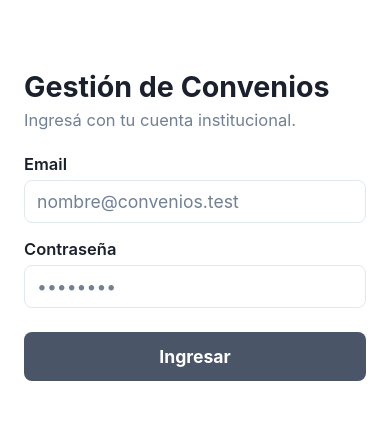
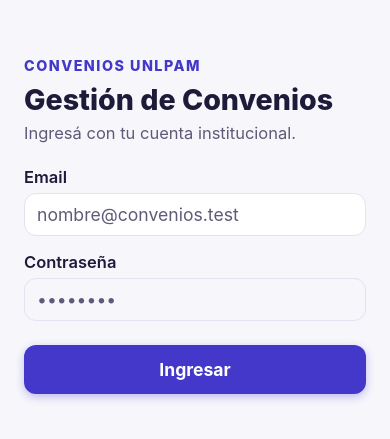
Before and after one commit to victoriariosmass-blip/integrador-POW-LOAM, a React Native app in the folder mobile/: screen /Escanear in a window 390 px wide. Shown: the part 197-636 px from the top of the page. Built offline with nearby package versions, Linux system fonts and the light colour scheme.

Commit message:
Estilo indigo en la app, igual que web

```diff
--- a/mobile/src/componentes/atomos/BotonPersonalizado.js
+++ b/mobile/src/componentes/atomos/BotonPersonalizado.js
@@ -17,7 +17,7 @@ export const BotonPersonalizado = ({
       style={[
         estilos.boton,
         esPrimario
-          ? { backgroundColor: colores.botonPrimario }
+          ? [estilos.primario, { backgroundColor: colores.botonPrimario, shadowColor: colores.botonPrimario }]
           : [
               estilos.secundario,
               { backgroundColor: colores.botonSecundario, borderColor: colores.borde },
@@ -30,7 +30,7 @@ export const BotonPersonalizado = ({
       <Text
         style={[
           estilos.texto,
-          !esPrimario && { color: colores.textoPrincipal },
+          !esPrimario && { color: colores.acento },
         ]}
       >
         {titulo}
@@ -42,9 +42,16 @@ export const BotonPersonalizado = ({
 const estilos = StyleSheet.create({
   boton: {
     paddingVertical: 14,
-    borderRadius: 8,
+    borderRadius: 12,
     alignItems: 'center',
     marginVertical: 6,
+  },
+  // sombra índigo suave, como los botones de la web
+  primario: {
+    shadowOffset: { width: 0, height: 3 },
+    shadowOpacity: 0.3,
+    shadowRadius: 8,
+    elevation: 3,
   },
   secundario: {
     borderWidth: 1,
@@ -54,7 +61,7 @@ const estilos = StyleSheet.create({
   },
   texto: {
     color: '#FFFFFF',
-    fontWeight: 'bold',
-    fontSize: 14,
+    fontWeight: '700',
+    fontSize: 15,
   },
 });
--- a/mobile/src/componentes/atomos/EtiquetaEstado.js
+++ b/mobile/src/componentes/atomos/EtiquetaEstado.js
@@ -1,44 +1,29 @@
-//Para indicar el estado: Vigente, Por firmar, En trámite
+//Para indicar el estado: Vigente, Por firmar, En trámite...
+//Mismos colores que las etiquetas de la web: fondo suave, borde y texto oscuro (buen contraste).
 import React from 'react';
 import { View, Text, StyleSheet } from 'react-native';
 import { usarPreferencias } from '../../contexto/ContextoPreferencias';
 
+// [fondo, texto, borde] en modo claro y en modo oscuro
+const COLORES = {
+  vigente:      { claro: ['#E6F6EC', '#1C6B3A', '#ACDDBE'], oscuro: ['#123322', '#A7F3C0', '#1F5C38'] },
+  en_tramite:   { claro: ['#FFF7E0', '#7A5300', '#F2D98F'], oscuro: ['#3A2C08', '#FCD982', '#6B5214'] },
+  por_firmar:   { claro: ['#EEF0FF', '#3730A3', '#C9CBF7'], oscuro: ['#2A2654', '#C7C4FB', '#4A44A0'] },
+  vencido:      { claro: ['#FDECEC', '#9B1C1C', '#F3B9B9'], oscuro: ['#3F1A24', '#FCA5A5', '#7A2A36'] },
+  cancelado:    { claro: ['#FDECEC', '#9B1C1C', '#F3B9B9'], oscuro: ['#3F1A24', '#FCA5A5', '#7A2A36'] },
+  sin_conexion: { claro: ['#FDECEC', '#9B1C1C', '#F3B9B9'], oscuro: ['#3F1A24', '#FCA5A5', '#7A2A36'] },
+  archivado:    { claro: ['#ECEBF2', '#3D3A52', '#D3D1E0'], oscuro: ['#2A2840', '#D3D1E0', '#45425E'] },
+  por_defecto:  { claro: ['#F3F3F7', '#44415C', '#DCDAE8'], oscuro: ['#26224A', '#D3D1E0', '#3D3966'] },
+};
+
 export const EtiquetaEstado = ({ texto, variante = 'por_defecto' }) => {
   const { factorActual, esModoOscuro } = usarPreferencias();
-  const obtenerColores = () => {
-    if (esModoOscuro) {
-      switch (variante) {
-        case 'vigente':
-          return { fondo: '#14532D', texto: '#FFFFFF' };
-        case 'por_firmar':
-          return { fondo: '#713F12', texto: '#FFFFFF' };
-        case 'en_tramite':
-          return { fondo: '#1E3A8A', texto: '#FFFFFF' };
-        case 'sin_conexion':
-          return { fondo: '#7F1D1D', texto: '#FFFFFF' };
-        default:
-          return { fondo: '#334155', texto: '#FFFFFF' };
-      }
-    }
-
-    switch (variante) {
-      case 'vigente':
-        return { fondo: '#E8F5E9', texto: '#333333' };
-      case 'por_firmar':
-        return { fondo: '#FFF3E0', texto: '#333333' };
-      case 'en_tramite':
-        return { fondo: '#E3F2FD', texto: '#333333' };
-      case 'sin_conexion':
-        return { fondo: '#FFEBEE', texto: '#333333' };
-      default:
-        return { fondo: '#E0E0E0', texto: '#333333' };
-    }
-  };
-  const coloresEstado = obtenerColores();
+  const tono = (COLORES[variante] ?? COLORES.por_defecto)[esModoOscuro ? 'oscuro' : 'claro'];
+  const [fondo, color, borde] = tono;
 
   return (
-    <View style={[estilos.etiqueta, { backgroundColor: coloresEstado.fondo }]}>
-      <Text style={[estilos.texto, { color: coloresEstado.texto, fontSize: 12 * factorActual }]}>{texto}</Text>
+    <View style={[estilos.etiqueta, { backgroundColor: fondo, borderColor: borde }]}>
+      <Text style={[estilos.texto, { color, fontSize: 12 * factorActual }]}>{texto}</Text>
     </View>
   );
 };
@@ -46,8 +31,9 @@ export const EtiquetaEstado = ({ texto, variante = 'por_defecto' }) => {
 const estilos = StyleSheet.create({
   etiqueta: {
     paddingHorizontal: 10,
-    paddingVertical: 4,
-    borderRadius: 12,
+    paddingVertical: 3,
+    borderRadius: 999,
+    borderWidth: 1,
     alignSelf: 'flex-start',
   },
   texto: {
--- a/mobile/src/componentes/moleculas/ElementoConvenio.js
+++ b/mobile/src/componentes/moleculas/ElementoConvenio.js
@@ -12,7 +12,7 @@ export const ElementoConvenio = ({ codigo, descripcion, estado, alPresionar }) =
 
   return (
     <TouchableOpacity
-      style={[estilos.contenedor, { backgroundColor: colores.tarjeta, borderColor: colores.borde }]}
+      style={[estilos.contenedor, { backgroundColor: colores.tarjeta, borderColor: colores.borde, shadowColor: colores.sombra }]}
       onPress={alPresionar}
     >
       <View style={estilos.filaSuperior}>
@@ -30,8 +30,12 @@ const estilos = StyleSheet.create({
   contenedor: {
     padding: 14,
     borderWidth: 1,
-    borderRadius: 8,
-    overflow: 'hidden',
+    borderRadius: 16,
+    // sombra suave, como las tarjetas de la web
+    shadowOffset: { width: 0, height: 2 },
+    shadowOpacity: 0.06,
+    shadowRadius: 8,
+    elevation: 1,
     marginBottom: 10,
   },
   filaSuperior: {
--- a/mobile/src/componentes/moleculas/TarjetaMetrica.js
+++ b/mobile/src/componentes/moleculas/TarjetaMetrica.js
@@ -7,7 +7,7 @@ export const TarjetaMetrica = ({ titulo, valor }) => {
   const { factorActual, colores } = usarPreferencias();
 
   return (
-    <View style={[estilos.tarjeta, { backgroundColor: colores.tarjeta, borderColor: colores.borde }]}>
+    <View style={[estilos.tarjeta, { backgroundColor: colores.tarjeta, borderColor: colores.borde, shadowColor: colores.sombra }]}>
       <Text style={[estilos.titulo, { color: colores.textoSecundario, fontSize: 13 * factorActual }]}>{titulo}</Text>
       <Text style={[estilos.valor, { color: colores.textoPrincipal, fontSize: 22 * factorActual }]}>{valor}</Text>
     </View>
@@ -19,7 +19,12 @@ const estilos = StyleSheet.create({
     flex: 1,
     minWidth: '45%',
     borderWidth: 1,
-    borderRadius: 10,
+    borderRadius: 16,
+    // sombra suave, como las tarjetas de la web
+    shadowOffset: { width: 0, height: 2 },
+    shadowOpacity: 0.06,
+    shadowRadius: 8,
+    elevation: 1,
     padding: 16,
     margin: 6,
   },
--- a/mobile/src/pantallas/PantallaBloqueo.js
+++ b/mobile/src/pantallas/PantallaBloqueo.js
@@ -59,7 +59,7 @@ export default function PantallaBloqueo({ navigation }) {
         <Switch
           value={activo || mostrarForm}
           onValueChange={cambiarInterruptor}
-          trackColor={{ false: '#CBD5E0', true: colores.acento }}
+          trackColor={{ false: colores.borde, true: colores.acento }}
           accessibilityLabel="Bloqueo de la app"
         />
       </View>
--- a/mobile/src/pantallas/PantallaLogin.js
+++ b/mobile/src/pantallas/PantallaLogin.js
@@ -36,6 +36,7 @@ export default function PantallaLogin() {
       style={[estilos.contenedor, { backgroundColor: colores.fondo }]}
       behavior={Platform.OS === 'ios' ? 'padding' : undefined}
     >
+      <Text style={[estilos.marca, { color: colores.acento, fontSize: 13 * factorActual }]}>CONVENIOS UNLPAM</Text>
       <Text style={[estilos.titulo, { color: colores.textoPrincipal, fontSize: 26 * factorActual }]}>
         Gestión de Convenios
       </Text>
@@ -51,7 +52,7 @@ export default function PantallaLogin() {
 
       <Text style={[estilos.etiqueta, { color: colores.textoPrincipal, fontSize: 15 * factorActual }]}>Email</Text>
       <TextInput
-        style={[estilos.campo, { borderColor: colores.borde, color: colores.textoPrincipal, fontSize: 16 * factorActual }]}
+        style={[estilos.campo, { backgroundColor: colores.tarjeta, borderColor: colores.borde, color: colores.textoPrincipal, fontSize: 16 * factorActual }]}
         value={email}
         onChangeText={setEmail}
         placeholder="nombre@convenios.test"
@@ -92,12 +93,14 @@ export default function PantallaLogin() {
 
 const estilos = StyleSheet.create({
   contenedor: { flex: 1, justifyContent: 'center', paddingHorizontal: 24 },
-  titulo: { fontWeight: 'bold', marginBottom: 6 },
+  marca: { fontWeight: '800', letterSpacing: 1.5, marginBottom: 8 },
+  titulo: { fontWeight: '800', marginBottom: 6 },
   subtitulo: { marginBottom: 24 },
   etiqueta: { fontWeight: '600', marginBottom: 6 },
-  campo: { borderWidth: 1, borderRadius: 8, paddingHorizontal: 12, paddingVertical: 10, marginBottom: 16 },
-  boton: { borderRadius: 8, paddingVertical: 14, alignItems: 'center', marginTop: 8 },
+  campo: { borderWidth: 1, borderRadius: 12, paddingHorizontal: 12, paddingVertical: 10, marginBottom: 16 },
+  boton: { borderRadius: 12, paddingVertical: 14, alignItems: 'center', marginTop: 8,
+    shadowColor: '#4338CA', shadowOffset: { width: 0, height: 3 }, shadowOpacity: 0.3, shadowRadius: 8, elevation: 3 },
   botonDeshabilitado: { opacity: 0.7 },
   textoBoton: { color: '#FFFFFF', fontWeight: 'bold' },
-  error: { borderWidth: 1, borderRadius: 8, padding: 12, marginBottom: 16 },
+  error: { borderWidth: 1, borderRadius: 12, padding: 12, marginBottom: 16 },
 });
--- a/mobile/src/pantallas/PantallaPerfil.js
+++ b/mobile/src/pantallas/PantallaPerfil.js
@@ -48,7 +48,7 @@ export default function PantallaPerfil({ navigation }) {
             style={[
               estilos.opcionTamanio,
               { borderColor: colores.borde },
-              tamanioLetra === tamanio && { backgroundColor: colores.acento, borderColor: colores.acento },
+              tamanioLetra === tamanio && { backgroundColor: colores.botonPrimario, borderColor: colores.botonPrimario },
             ]}
             onPress={() => setTamanioLetra(tamanio)}
           >
@@ -73,7 +73,7 @@ export default function PantallaPerfil({ navigation }) {
         <Switch
           value={esModoOscuro}
           onValueChange={setEsModoOscuro}
-          trackColor={{ false: '#CBD5E0', true: colores.acento }}
+          trackColor={{ false: colores.borde, true: colores.acento }}
           thumbColor={esModoOscuro ? '#FFFFFF' : undefined}
         />
       </View>
```
Also changed, not shown: mobile/src/contexto/ContextoPreferencias.js (+15 -14 lines).
